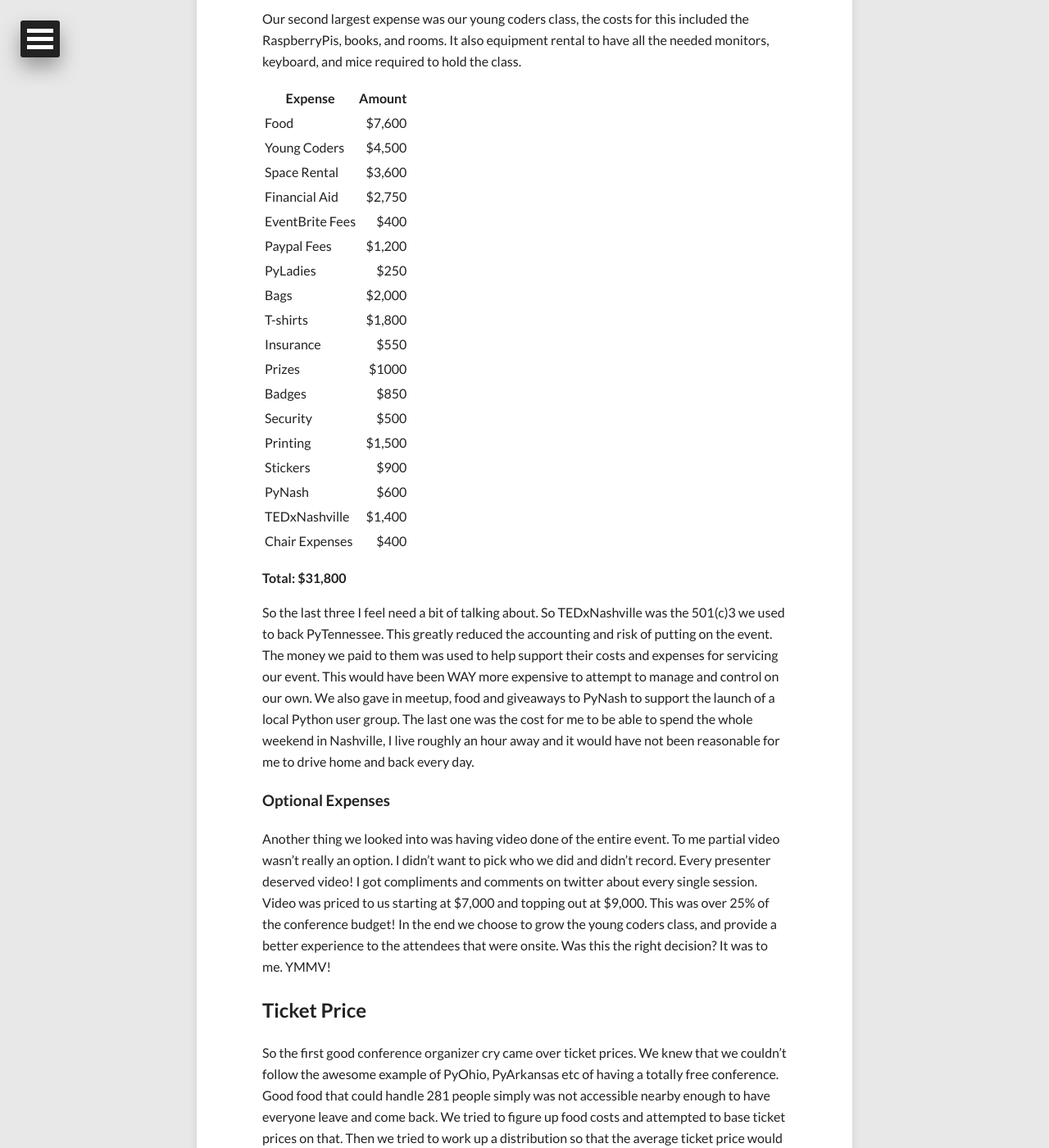
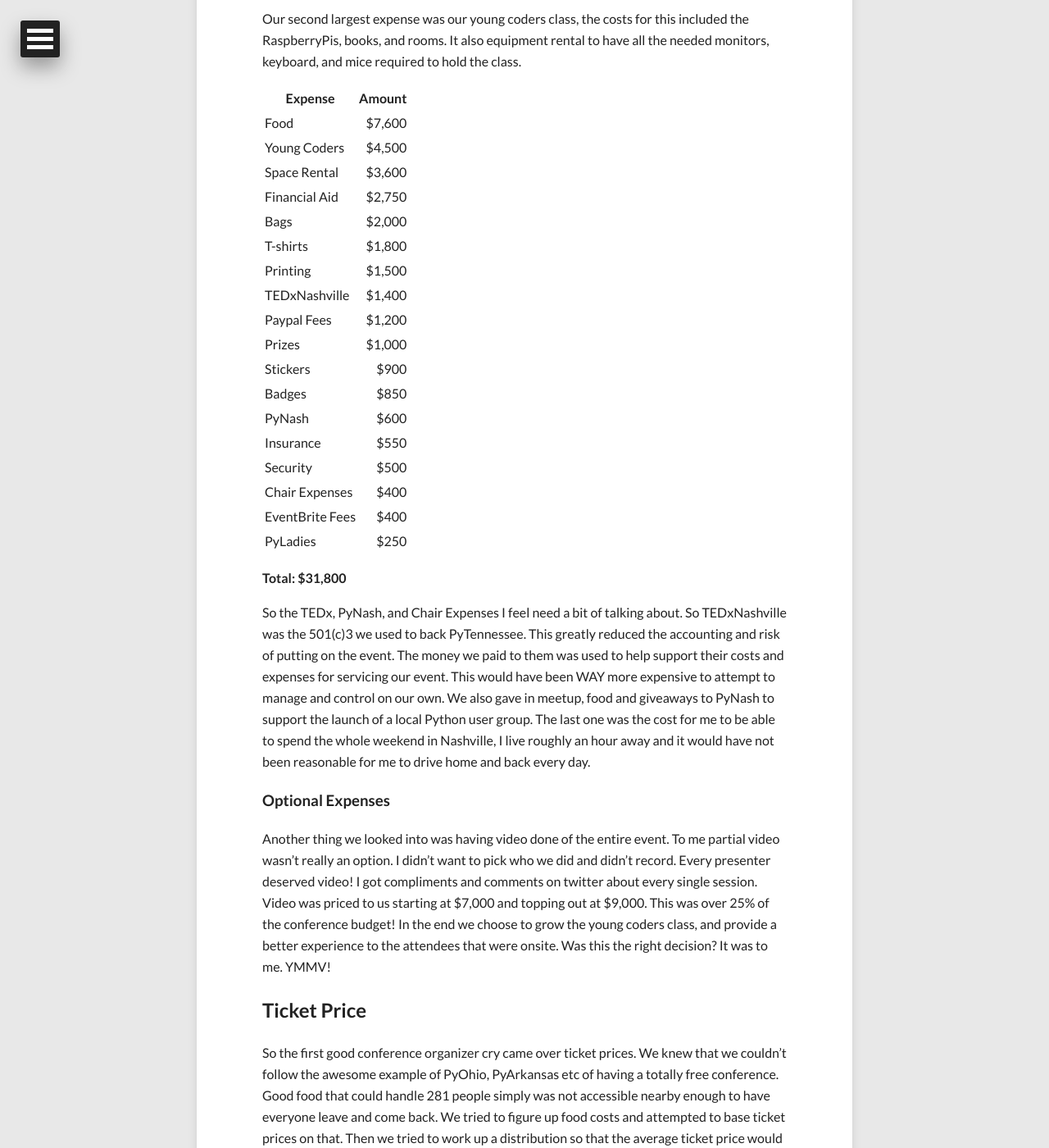
Before and after one commit to jasonamyers/jasonamyers.github.com, a Jekyll site: the page built from _posts/2014-03-03-conference-money.md, in a window 1280 px wide and 1400 px high, scrolled down 1221 px. Shown: the whole window at 82% size. Built offline with Jekyll 4.4.1, drawn with Linux system fonts in a browser that asks for light colours; nearby versions of some CDN libraries; some of the changed text lies outside the part shown.

Commit message:
formatting and ordering
Signed-off-by: Jason Myers <jason@jasonamyers.com>

```diff
--- a/_posts/2014-03-03-conference-money.md
+++ b/_posts/2014-03-03-conference-money.md
@@ -52,32 +52,32 @@
 Young Coders | $4,500
 Space Rental | $3,600
 Financial Aid | $2,750
-EventBrite Fees | $400
-Paypal Fees | $1,200
-PyLadies | $250
 Bags | $2,000
 T-shirts | $1,800
+Printing | $1,500
+TEDxNashville | $1,400
+Paypal Fees | $1,200
+Prizes | $1,000
+Stickers | $900
+Badges | $850
+PyNash | $600
 Insurance | $550
-Prizes | $1000
-Badges | $850
 Security | $500
-Printing | $1,500
-Stickers | $900
-PyNash | $600
-TEDxNashville | $1,400
 Chair Expenses | $400
+EventBrite Fees | $400
+PyLadies | $250
 
 **Total: $31,800**
 
-So the last three I feel need a bit of talking about. So TEDxNashville was the
-501(c)3 we used to back PyTennessee.  This greatly reduced the accounting and
-risk of putting on the event. The money we paid to them was used to help support
-their costs and expenses for servicing our event.  This would have been WAY more
-expensive to attempt to manage and control on our own. We also gave in
-meetup, food and giveaways to PyNash to support the launch of a local Python
-user group. The last one was the cost for me to be able to spend the whole
-weekend in Nashville, I live roughly an hour away and it would have not been
-reasonable for me to drive home and back every day.
+So the TEDx, PyNash, and Chair Expenses I feel need a bit of talking about. So
+TEDxNashville was the 501(c)3 we used to back PyTennessee.  This greatly reduced
+the accounting and risk of putting on the event. The money we paid to them was
+used to help support their costs and expenses for servicing our event.  This
+would have been WAY more expensive to attempt to manage and control on our own.
+We also gave in meetup, food and giveaways to PyNash to support the launch of
+a local Python user group. The last one was the cost for me to be able to spend
+the whole weekend in Nashville, I live roughly an hour away and it would have
+not been reasonable for me to drive home and back every day.
 
 ###Optional Expenses
 Another thing we looked into was having video done of the entire event. To me
```
Also changed, not shown: other parts of _posts/2014-03-03-conference-money.md (+2 -2 lines).
